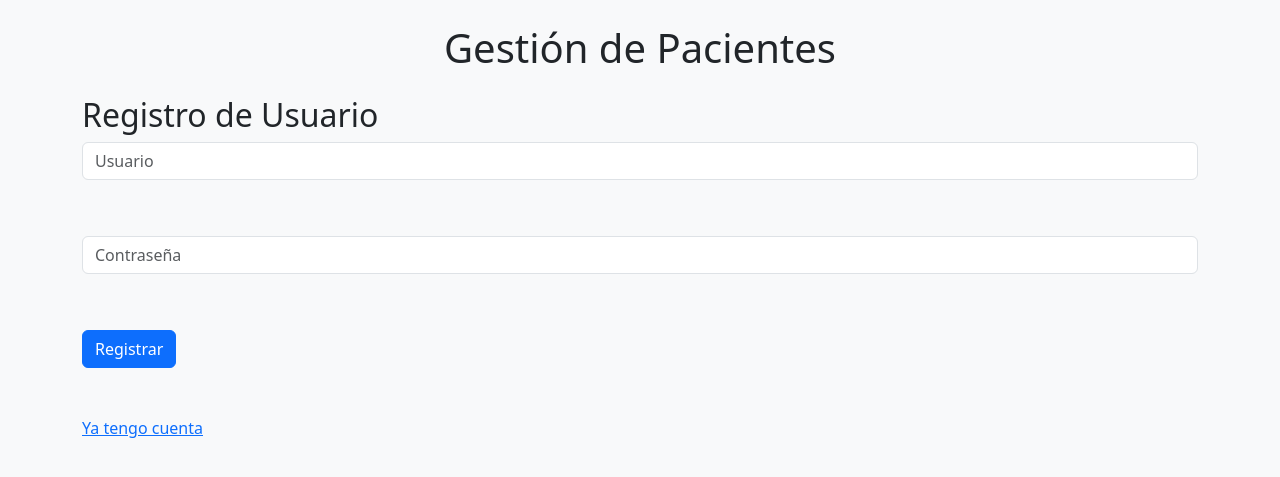
After one commit to bengh7/proyecto_final, a Flask app: page /registro in a window 1280 px wide. The commit adds this page. Shown: the top 477 px of the page. Run offline with Flask 3, Linux system fonts and the light colour scheme.

```diff
--- a/app.py
+++ b/app.py
@@ -108,10 +108,10 @@ def eliminar_paciente(id):
 @app.route('/login', methods=['GET', 'POST'])
 def login():
     #Verificamos si el método de la solicitud es POST
-    if request.method == 'Post':
+    if request.method == 'POST':
         # comprobamos si el usuario y la contraseña son correctos usando la función
         # verificar_usuario de db.py
-        if db.verificar_usuario(request.form['usuario'], request.form['cotraseña']):
+        if db.verificar_usuario(request.form['usuario'], request.form['contraseña']):
             # Si son correctas, almacenamos el nombre de usuario en la sesión
             session['usuario'] = request.form['usuario']
 
@@ -155,6 +155,15 @@ def logout():
     return redirect(url_for('index'))
 
 
+# Se usa para que antes de cualquier requierimiento se ejecute "requerir_login()"
+@app.before_request
+def requerir_login():
+    #esta función se asegura de que los usuarios que intenten acceder a ciertas rutas
+    #estén autenticados
+    rutas_libres = ['login', 'registro', 'static']
+
+    if request.endpoint not in rutas_libres and 'usuario' not in session:
+        return redirect(url_for('login'))
 
 
 
--- a/db.py
+++ b/db.py
@@ -129,8 +129,8 @@ def eliminar_paciente(id):
     # Cerramos la conexión a la base de datos
     conn.close()
 
-#Función para agregar un nuevo usuario
-def agregar_usuario(usuario, contraseña):
+# Función para registrar un nuevo usuario
+def registrar_usuario(usuario, contraseña):
     conn = sqlite3.connect('data.db')
     cursor = conn.cursor()
     hashed_contraseña = generate_password_hash(contraseña)  # Hasheamos la contraseña
@@ -151,7 +151,7 @@ def agregar_usuario(usuario, contraseña):
 def verificar_usuario(usuario, contraseña):
     conn = sqlite3.connect('data.db')
     cursor = conn.cursor()
-    cursor.execute('SELECT * FROM Usuarios WHERE usuario = ?', (usuario,))
+    cursor.execute('SELECT contraseña FROM Usuarios WHERE usuario = ?', (usuario,))
     row = cursor.fetchone()
     conn.close()
 
--- /dev/null
+++ b/templates/register.html
@@ -0,0 +1,16 @@
+{% extends "base.html" %}
+{% block title %}Registro{% endblock %}
+{% block content %}
+
+<h2>Registro de Usuario</h2>
+
+<form method ="post">
+    <input type="text" name="usuario" placeholder="Usuario" required class="form-control mb-2"><br><br>
+    <input type="password" name="contraseña" placeholder="Contraseña" required class="form-control mb-2"><br><br>
+
+    <button class="btn btn-primary">Registrar</button>
+</form><br><br>
+
+<a href="{{ url_for('login') }}" >Ya tengo cuenta</a>
+
+{% endblock %}
```
Also changed, not shown: templates/login.html (+4 -4 lines).
